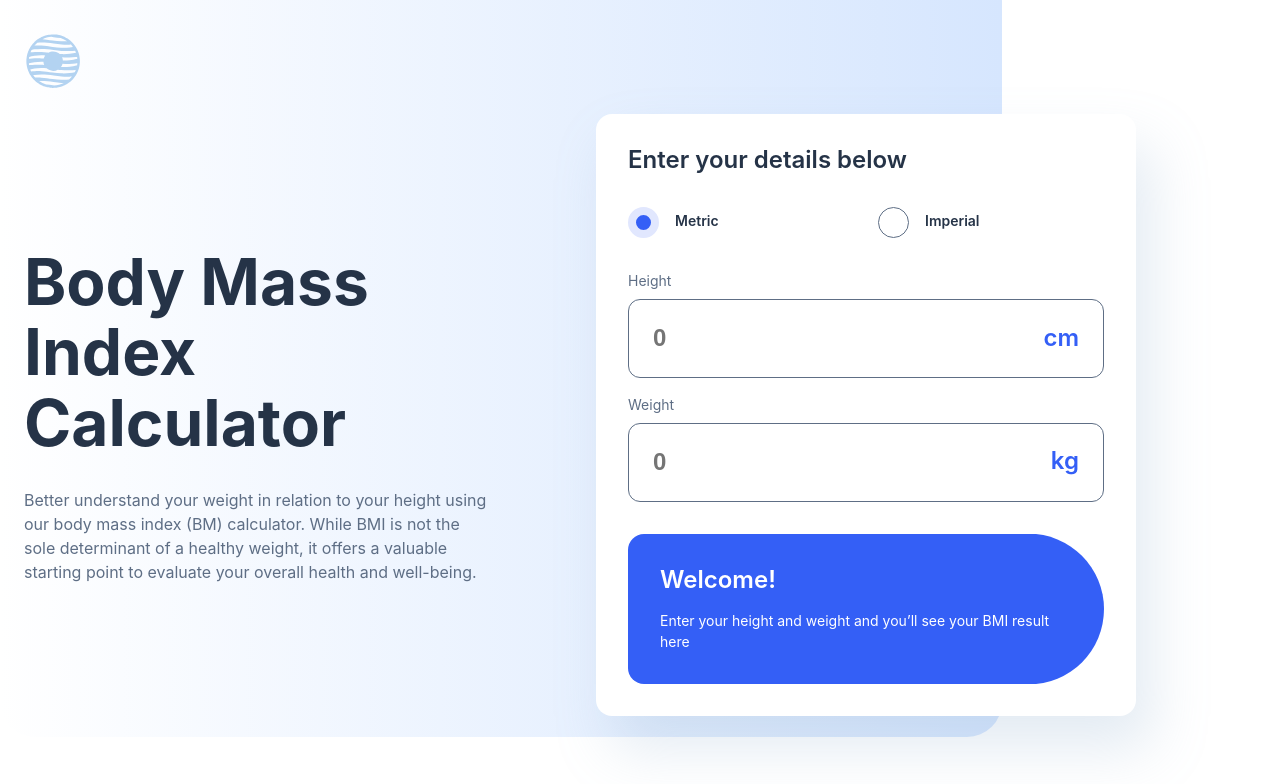
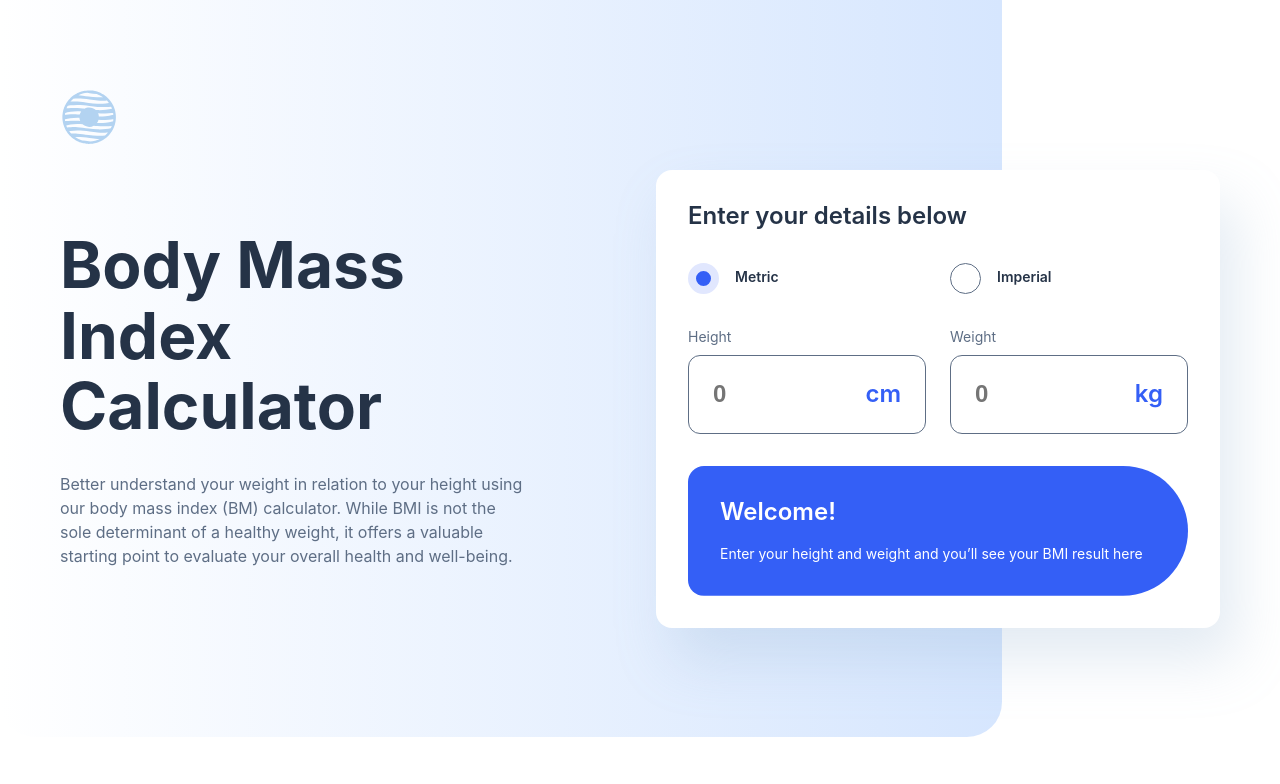
Before and after one commit to skhbabez/bmi-calculator, a React (Vite) app: page / in a window 1280 px wide. Shown: the top 784 px of the page. Built offline with nearby package versions, Linux system fonts and the light colour scheme; a web font is replaced by a local one.

Commit message:
refactored resultbar and hero container

```diff
--- a/src/layouts/Hero/Hero.module.css
+++ b/src/layouts/Hero/Hero.module.css
@@ -1,16 +1,17 @@
 .hero {
-  padding-inline: 1.5rem;
+  display: grid;
+  position: relative;
+  row-gap: clamp(2rem, 1.5229rem + 2.0356vw, 2.5rem);
+  /* @link https://utopia.fyi/clamp/calculator?a=375,768,24—40 */
+  padding-inline: clamp(1.5rem, 0.5458rem + 4.0712vw, 2.5rem);
   padding-block-start: 2rem;
-  display: grid;
   max-inline-size: 72.5rem;
   /* @link https://utopia.fyi/clamp/calculator?a=375,768,32—40 */
-  row-gap: clamp(2rem, 1.5229rem + 2.0356vw, 2.5rem);
   & > svg {
     block-size: clamp(2.5rem, 0.7857rem + 3.5714vw, 4rem);
     inline-size: clamp(2.5rem, 0.7857rem + 3.5714vw, 4rem);
     margin-inline: auto;
   }
-  position: relative;
 }
 .herocontent {
   text-align: center;
@@ -26,6 +27,9 @@
 
 @media (min-width: 1280px) {
   .hero {
+    padding-inline: 0;
+    padding-block-start: 5.5rem;
+    margin: 0 auto;
     row-gap: 1.5rem;
     & > svg {
       margin-inline: 0;
@@ -45,9 +49,9 @@
       max-inline-size: 29.0625rem;
     }
   }
-}
-
-.wrapper {
+  .wrapper {
+    min-block-size: 737px;
+  }
 }
 
 .wrapper::before {
@@ -59,8 +63,8 @@
   inline-size: 100%;
   border-radius: 0 0 2.1875rem 2.1875rem;
   background: var(--gradient-bg);
-  max-inline-size: max(62.625rem, 69.58%);
-  @media (min-width: 1002px) {
+  @media (min-width: 1280px) {
+    max-inline-size: max(62.625rem, 69.58%);
     block-size: 46.0625rem;
   }
 }
--- a/src/layouts/Hero/Hero.tsx
+++ b/src/layouts/Hero/Hero.tsx
@@ -12,7 +12,9 @@ const Hero = () => {
         </svg>
         <div className={styles.heromain}>
           <div className={styles.herocontent}>
-            <h1 className="text-xl-sb ">Body Mass Index Calculator</h1>
+            <h1 className="text-xl-sb ">
+              Body Mass <br /> Index Calculator
+            </h1>
             <p>
               Better understand your weight in relation to your height using our
               body mass index (BM) calculator. While BMI is not the sole
```
